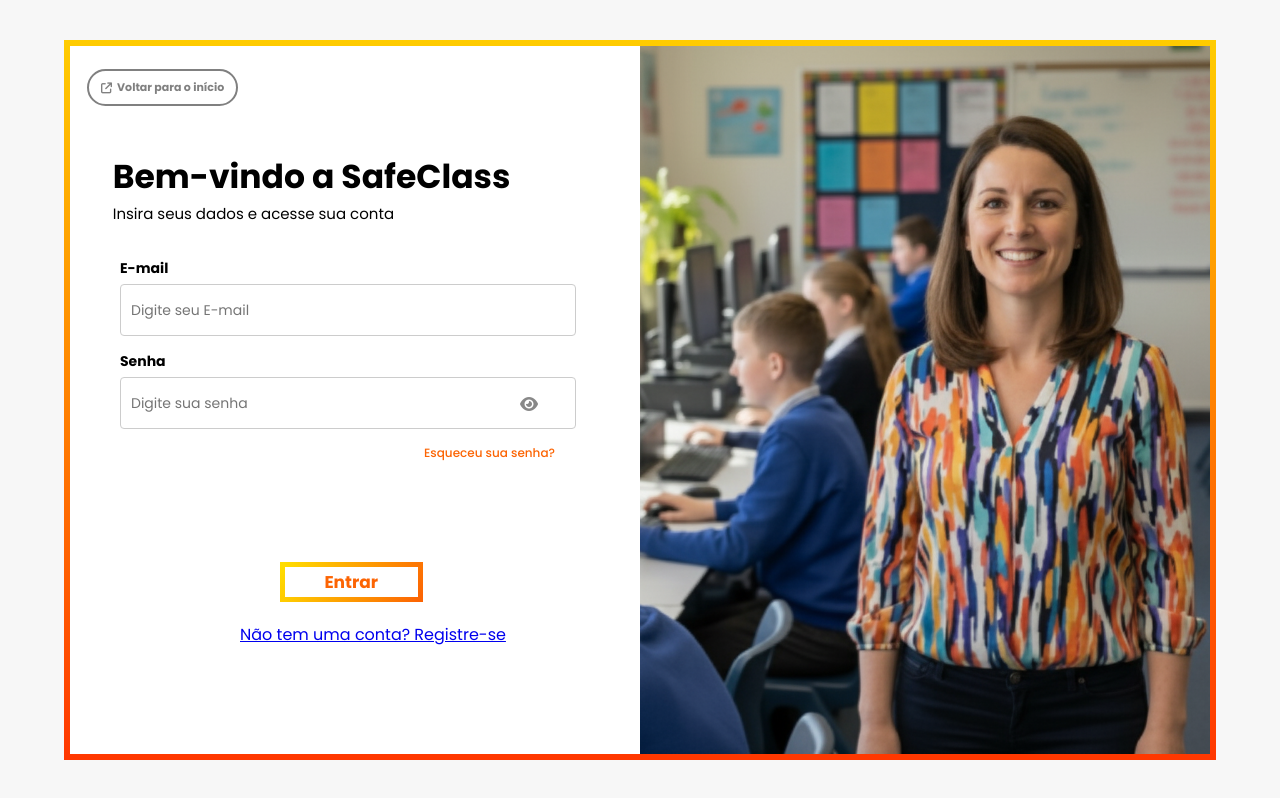
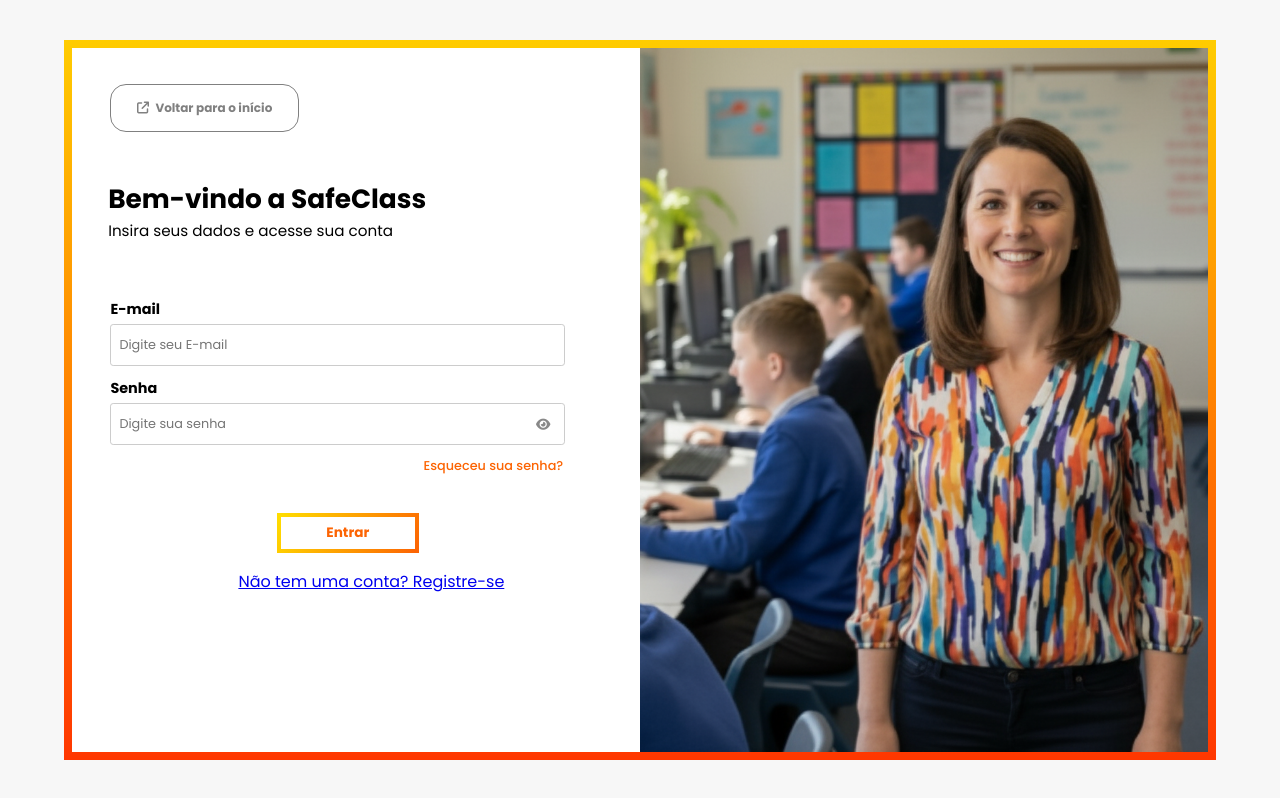
Before and after one commit to SafeClass-PI/Site-Institucional, a website: page Site/login.html in a window 1280 px wide. Drawn offline with Linux system fonts and the light colour scheme.

Commit message:
ajustando detalhes das telas

```diff
--- a/Site/css/cadastro.css
+++ b/Site/css/cadastro.css
@@ -1,5 +1,4 @@
 @import url('https://fonts.googleapis.com/css2?family=Inter:ital,opsz,wght@0,14..32,100..900;1,14..32,100..900&family=Jost:ital,wght@0,100..900;1,100..900&family=Poppins:ital,wght@0,100;0,200;0,300;0,400;0,500;0,600;0,700;0,800;0,900;1,100;1,200;1,300;1,400;1,500;1,600;1,700;1,800;1,900&family=Roboto:ital,wght@0,100..900;1,100..900&display=swap');
-
 
 * {
     margin: 0;
@@ -13,20 +12,18 @@
     justify-content: center;
     align-items: center;
     min-height: 100vh;
-    font-family: 'Poppins', sans-serif;
     background-color: #f7f7f7;
 }
 
 .section {
-    max-width: 1200px;
+    max-width: 90vw;
     width: 100%;
     height: 90vh;
     display: flex;
-    border: 6px solid transparent;
+    border: 1vh solid transparent;
     background:
         linear-gradient(white, white) padding-box,
         linear-gradient(0deg, #FF3700, #ffcc00) border-box;
-    font-family: 'Poppins', sans-serif;
 }
 
 .imagem-esquerda {
@@ -40,138 +37,109 @@
     width: 80%;
     height: 100%;
     object-fit: cover;
-
 }
 
 .cadastro {
     flex: 2;
-    padding: 30px 30px;
+    padding: 3vh 3vw;
     background-color: #ffffff;
     display: flex;
     flex-direction: column;
     justify-content: flex-start;
-    margin-left: -100px;
-    font-family: 'Poppins', sans-serif;
+    margin-left: -8vw;
 }
 
 .cadastro p {
-    font-size: 16px;
-    font-family: 'Poppins', sans-serif;
+    font-size: 2.6vh;
 }
 
 .saudacao {
-    margin-bottom: 20px;
-    font-family: 'Poppins', sans-serif;
+    margin-bottom: 2vh;
 }
 
 .formulario {
     width: 100%;
     flex-grow: 1;
-    margin-top: 20px;
-    font-family: 'Poppins', sans-serif;
+    margin-top: 2vh;
 }
 
 .elementos-finais,
 .elementos-finais-v2 {
     display: flex;
-    gap: 20px;
-    margin-bottom: 20px;
-    font-family: 'Poppins', sans-serif;
+    gap: 2vw;
+    margin-bottom: 2vh;
 }
 
-.Cod-Ativacao, .cargo {
-    flex: 1;
-    font-family: 'Poppins', sans-serif;
-}
-
-
+.Cod-Ativacao, .cargo,
 .senha, .confirmar_senha {
     flex: 1;
-    font-family: 'Poppins', sans-serif;
     position: relative;
 }
 
 .Nome-completo p, .email p, .Cod-Ativacao p, .cargo p, .senha p, .confirmar_senha p {
     font-weight: bold;
-    margin-bottom: 5px;
-    font-size: 14px;
-    font-family: 'Poppins', sans-serif;
+    margin-bottom: 0.5vh;
+    font-size: 1.8vh;
 }
 
 input[type="text"],
+input[type="password"],
 select {
     width: 100%;
-    padding: 10px;
-    border: 1px solid #ccc;
-    border-radius: 4px;
-    font-size: 14px;
-    height: 40px;
-    margin-bottom: 15px;
-    font-family: 'Poppins', sans-serif;
+    padding: 1vh;
+    border: 0.1vh solid #ccc;
+    border-radius: 0.5vh;
+    font-size: 1.6vh;
+    height: 5vh;
+    margin-bottom: 1.5vh;
 }
 
 input[type="password"] {
-    width: 100%;
-    padding: 10px;
-    border: 1px solid #ccc;
-    border-radius: 4px;
-    font-size: 14px;
-    height: 40px;
-    margin-bottom: 15px;
-    font-family: 'Poppins', sans-serif;
-    padding-right: 40px;
+    padding-right: 4vw;
 }
 
-
 select {
-    padding-right: 10px;
+    padding-right: 1vw;
 }
-
-
 
 .toggle-olho {
     position: absolute;
     color: #888;
     cursor: pointer;
-    font-size: 16px;
-
-
-    right: 15px;
-    top: 35px;
+    font-size: 1.6vh;
+    right: 0.5vw;
+    top: 5vh;
 }
-
 
 .voltar-inicio {
     display: flex;
     justify-content: flex-end;
-    margin-bottom: 20px;
-    font-family: 'Poppins', sans-serif;
+    margin-bottom: 2vh;
 }
 
 #link-inicio {
     text-decoration: none;
-    padding: 8px 12px;
-    border-radius: 20px;
-    border: solid 2px gray;
+    padding: 1.8vh 2vw;
+    border-radius: 2vh;
+    border: solid 0.2vh gray;
     color: gray;
-    font-size: 10px;
+    font-size: 1.5vh;
     font-weight: bold;
     display: inline-flex;
     align-items: center;
-    gap: 5px;
-    font-family: 'Poppins', sans-serif;
+    gap: 0.5vw;
 }
 
 .botao_cadastrar button {
     width: 30%;
-    height: 40px;
-    margin-left: 160px;
-    border: 5px solid;
+    height: 5vh;
+    margin-left: 13vw;
+    border: 0.5vh solid;
     border-image: linear-gradient(300deg, rgb(252, 100, 3), rgb(255, 221, 0)) 1;
     background-color: white;
     color: rgb(252, 100, 3);
     font-weight: 700;
-    font-size: 17px;
+    font-size: 1.7vh;
     display: flex;
     align-items: center;
     justify-content: center;
@@ -183,28 +151,25 @@
     background: linear-gradient(300deg, rgb(252, 100, 3), rgb(255, 221, 0));
     color: white;
 }
-.ja-tem-conta{
-    margin-top: 20px;
-    margin-left: 110px;
+
+.ja-tem-conta {
+    margin-top: 2vh;
+    margin-left: 10.5vw;
 }
 
 .nome-escola {
-    margin-bottom: 20px;
+    margin-bottom: 2vh;
 }
 
 .nome-escola p {
     font-weight: 500;
-    margin-bottom: 5px;
+    margin-bottom: 0.5vh;
 }
 
 .nome-escola input {
     width: 100%;
-    padding: 10px;
-    border-radius: 8px;
-    border: 1px solid #ccc;
-    font-size: 15px;
-<<<<<<< HEAD
+    padding: 1vh;
+    border-radius: 0.8vh;
+    border: 0.1vh solid #ccc;
+    font-size: 1.8vh;
 }
-=======
-}
->>>>>>> 97713b0dfd21b10758835b5c1729843aedee676a
--- a/Site/css/login.css
+++ b/Site/css/login.css
@@ -1,5 +1,4 @@
 @import url('https://fonts.googleapis.com/css2?family=Inter:ital,opsz,wght@0,14..32,100..900;1,14..32,100..900&family=Jost:ital,wght@0,100..900;1,100..900&family=Poppins:ital,wght@0,100;0,200;0,300;0,400;0,500;0,600;0,700;0,800;0,900;1,100;1,200;1,300;1,400;1,500;1,600;1,700;1,800;1,900&family=Roboto:ital,wght@0,100..900;1,100..900&display=swap');
-
 
 * {
     margin: 0;
@@ -17,11 +16,11 @@
 }
 
 .section {
-    width: 90%;
+    width: 90vw;
     height: 90vh;
     display: flex;
     flex-direction: row-reverse;
-    border: 6px solid transparent;
+    border: 1vh solid transparent;
     background:
         linear-gradient(white, white) padding-box,
         linear-gradient(0deg, #FF3700, #ffcc00) border-box;
@@ -43,149 +42,128 @@
     flex-direction: column;
     align-items: center;
     justify-content: flex-start;
-    gap: 10%;
+    gap: 10vh;
 }
 
 .login p {
-    font-size: 15px;
-    font-family: 'Poppins', sans-serif;
+    font-size: 1.9vh;
 }
 
 .saudacao {
     width: 76%;
-    height: 5%;
-    font-size: 22px;
-    margin-left: -9%;
+    height: 5vh;
+    font-size: 2.2vh;
+    margin-left: -5vw;
+    margin-top: 2%;
 }
 
 .formulario {
     width: 100%;
-    font-family: 'Poppins', sans-serif;
-    margin-left: 180px;
+    margin-left: 12vw;
 }
 
 .elementos-finais-v2 {
     display: flex;
-    gap: 20px;
-    margin-bottom: 20px;
-    font-family: 'Poppins', sans-serif;
+    gap: 2vw;
+    margin-bottom: 2vh;
 }
 
 .senha {
     flex: 1;
-    font-family: 'Poppins', sans-serif;
     position: relative;
 }
 
-.email p, .senha p{
+.email p, .senha p {
     font-weight: bold;
-    margin-bottom: 5px;
-     margin-left: -40px;
-    font-size: 14px;
-    font-family: 'Poppins', sans-serif;
+    margin-bottom: 0.5vh;
+    margin-left: -3vw;
+    font-size: 1.8vh;
 }
 
 input[type="text"],
+input[type="password"],
 select {
     width: 80%;
-    margin-left: -40px;
-    padding: 10px;
-    border: 1px solid #ccc;
-    border-radius: 4px;
-    font-size: 14px;
-    height: 52px;
-    margin-bottom: 15px;
-    font-family: 'Poppins', sans-serif;
+    margin-left: -3vw;
+    padding: 1vh;
+    border: 0.1vh solid #ccc;
+    border-radius: 0.4vh;
+    font-size: 1.6vh;
+    height: 5.2vh;
+    margin-bottom: 1.5vh;
+    padding-right: 4vw;
 }
 
-input[type="password"] {
-    width: 80%;
-    padding: 10px;
-     margin-left: -40px;
-    border: 1px solid #ccc;
-    border-radius: 4px;
-    font-size: 14px;
-    height: 52px;
-    margin-bottom: 15px;
-    font-family: 'Poppins', sans-serif;
-    padding-right: 40px;
+select {
+    padding-right: 1vw;
 }
-
-
-select {
-    padding-right: 10px;
-}
-
-
 
 .toggle-olho {
     position: absolute;
     color: #888;
     cursor: pointer;
-    font-size: 16px;
-    right: 24vh;
-    top: 45px;
-
+    font-size: 1.6vh;
+    right: 13vw;
+    top: 5.1vh;
 }
-
 
 .voltar-inicio {
     display: flex;
     justify-content: start;
     align-items: center;
     width: 100%;
-    height: 5%;
-    margin-left: 6%;
-
+    height: 5vh;
+    margin-left: 6vw;
 }
 
 #link-inicio {
     text-decoration: none;
-    padding: 8px 12px;
-    border-radius: 20px;
-    border: solid 2px gray;
+    padding: 1.8vh 2vw;
+    border-radius: 2vh;
+    border: solid 0.2vh gray;
     color: gray;
-    font-size: 11px;
+    font-size: 1.5vh;
     font-weight: bold;
     display: inline-flex;
     align-items: center;
-    margin-top: 3rem;
-    gap: 5px;
-    font-family: 'Poppins', sans-serif;
+    margin-top:10vh;
+    gap: 0.5vw;
 }
 
 .botao_entrar button {
     width: 25%;
-    height: 40px;
-    margin-left: 120px;
-    border: 5px solid;
+    height: 5vh;
+    margin-left: 10vw;
+    border: 0.5vh solid;
     border-image: linear-gradient(300deg, rgb(252, 100, 3), rgb(255, 221, 0)) 1;
     background-color: white;
     color: rgb(252, 100, 3);
     font-weight: 700;
-    font-size: 17px;
+    font-size: 1.7vh;
     display: flex;
     align-items: center;
     justify-content: center;
     cursor: pointer;
     transition: 0.3s;
-    margin-top: 80px;
+    margin-top: 4%;
 }
 
 .botao_entrar button:hover {
     background: linear-gradient(300deg, rgb(252, 100, 3), rgb(255, 221, 0));
     color: white;
 }
-.nao-tem-conta{
-    margin-top: 20px;
-    margin-left: 80px;
+
+.nao-tem-conta {
+    margin-top: 2vh;
+    margin-left: 7vw;
 }
+
 .esqueceu-senha {
     display: block;
-    margin-right: 175px;
-    margin-bottom: 20px;
+    margin-right: 12vw;
+    margin-bottom: 2vh;
     text-align: right;
-    font-size: 12px;
+    font-size: 1.6vh;
     color: rgb(252, 100, 3);
     text-decoration: none;
     font-weight: 500;
--- a/Site/login.html
+++ b/Site/login.html
@@ -7,6 +7,7 @@
     <title>Safe Class | Login</title>
     <link rel="stylesheet" href="./css/login.css">
     <link rel="stylesheet" href="https://cdnjs.cloudflare.com/ajax/libs/font-awesome/6.4.0/css/all.min.css">
+     <link rel="icon" href="/Site/imgs/logo-icone.png" type="image/x-icon">
 </head>
 
 <body>
```
Also changed, not shown: Site/cadastro.html (+2 -1 lines), Site/css/index_desktop.css (+4 -3 lines), Site/index.html (+36 -18 lines), Site/imgs/logo-icone.png (added).
